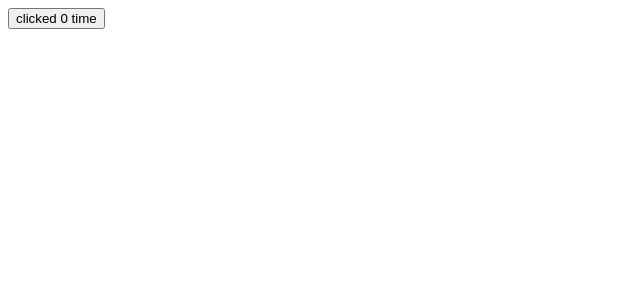
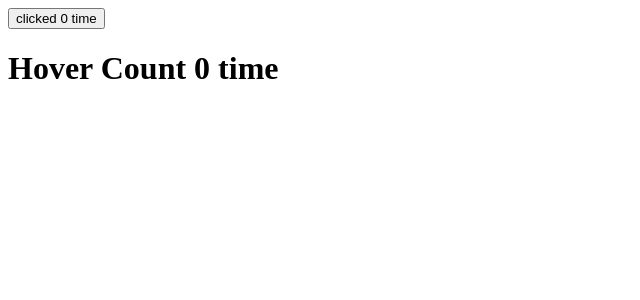
Before and after one commit to TRISHAN00/react-form-handling, a React (Create React App) app: page / in a window 1280 px wide. Shown: the top 300 px of the page, without its empty margins (0-640 px from the left). Built offline with nearby package versions, Linux system fonts and the light colour scheme.

Commit message:
withCount example

```diff
--- a/src/App.js
+++ b/src/App.js
@@ -1,5 +1,11 @@
 import ClickCounter from './components/ClickCounter'
+import HoverCounter from './components/HoverCounter'
 
 export default function App () {
-  return <ClickCounter />
+  return (
+    <div>
+      <ClickCounter />
+      <HoverCounter />
+    </div>
+  )
 }
--- a/src/components/ClickCounter.js
+++ b/src/components/ClickCounter.js
@@ -1,22 +1,14 @@
-import React, { Component } from 'react'
+import React from 'react'
+import withCounter from './HOC/withCounter'
 
-export default class ClickCounter extends Component {
-  state = { count: 0 }
-
-  incrementCount = () => {
-    this.setState(prevState => ({
-      count: prevState.count + 1
-    }))
-  }
-
-  render () {
-    const { count } = this.state
+function ClickCounter ({ count, incrementCount }) {
   return (
     <div>
-        <button onClick={this.incrementCount} type='button'>
+      <button onClick={incrementCount} type='button'>
         clicked {count} time
       </button>
     </div>
   )
 }
-}
+
+export default withCounter(ClickCounter)
--- /dev/null
+++ b/src/components/HOC/withCounter.js
@@ -0,0 +1,23 @@
+import React from 'react'
+
+function withCounter (OriginalComponent) {
+  class NewComponent extends React.Component {
+    state = { count: 0 }
+
+    incrementCount = () => {
+      this.setState(prevState => ({
+        count: prevState.count + 1
+      }))
+    }
+    render () {
+      const { count } = this.state
+      return (
+        <OriginalComponent count={count} incrementCount={this.incrementCount} />
+      )
+    }
+  }
+
+  return NewComponent
+}
+
+export default withCounter
--- a/src/components/HoverCounter.js
+++ b/src/components/HoverCounter.js
@@ -1,11 +1,12 @@
-import React, { Component } from 'react'
+import React from 'react'
+import withCounter from './HOC/withCounter'
 
-export default class HoverCounter extends Component {
-    render() {
-        return (
-            <div>
+function HoverCounter ({ count, incrementCount }) {
+  return (
+    <div>
+      <h1 onMouseOver={incrementCount}>Hover Count {count} time</h1>
+    </div>
+  )
+}
 
-            </div>
-        )
-    }
-}
+export default withCounter(HoverCounter)
```
Lines whose indentation alone changed are shown as unchanged.
